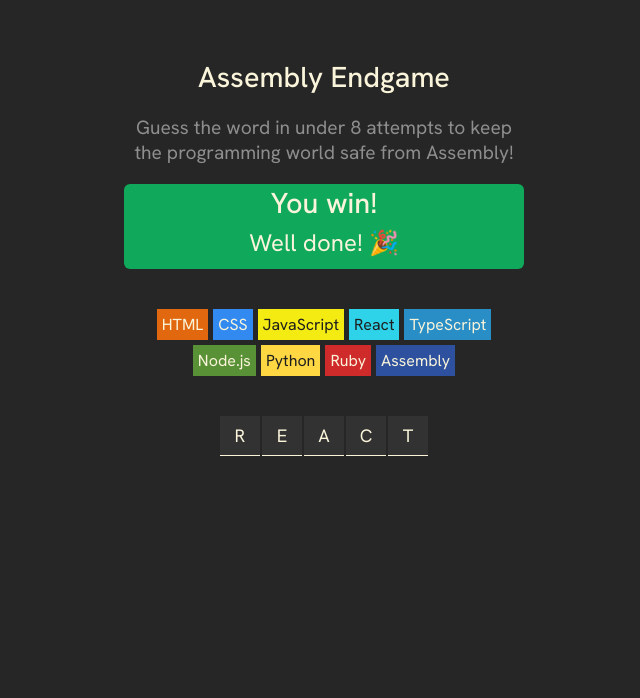
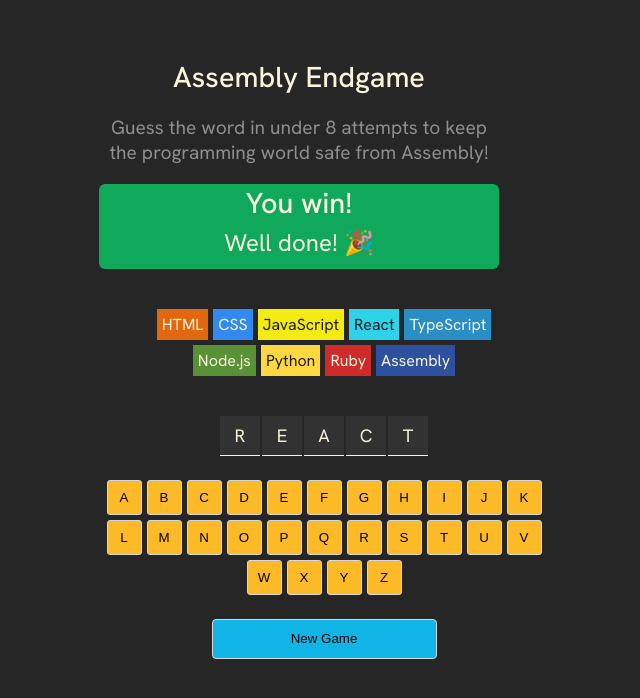
Before and after one commit to Umar71-Developer/Assembly-game, a React (Vite) app: page / in a window 1280 px wide. Shown: the top 698 px of the page, without its empty margins (316-956 px from the left). Built offline with nearby package versions, Linux system fonts and the light colour scheme.

Commit message:
word matching authentication is applied

```diff
--- a/package.json
+++ b/package.json
@@ -10,6 +10,7 @@
     "preview": "vite preview"
   },
   "dependencies": {
+    "clsx": "^2.1.1",
     "react": "^19.0.0",
     "react-dom": "^19.0.0"
   },
--- a/src/App.jsx
+++ b/src/App.jsx
@@ -1,16 +1,41 @@
 import  { useState } from 'react'
 import { languages } from "./languages"
+import clsx from 'clsx';
 
 function AssemblyEndGame() {
   const [currentWord , setCurrentWord] = useState("react")
+  const [guessedWord , setGuessedWord] = useState([])
 
-console.log(currentWord)
+  console.log(guessedWord)
+
+  const alphabet = "abcdefghijklmnopqrstuvwxyz"
+
+   function addToKeyboard(letter) {
+      setGuessedWord(prevLetter => {
+       return prevLetter.includes(letter) ? prevLetter : [...prevLetter , letter]
+      }
+      )
+   }
    const word = currentWord.split("").map((letter,index) => {
+
       return(
       <span key={index} className='letter'>{letter.toUpperCase()}</span>
       )
    })
 
+
+   const keyboardElements = alphabet.split("").map((letter , index) => {
+    const isGuessed = guessedWord.includes(letter)
+      const iscorrect = isGuessed && currentWord.includes(letter);
+      const isWrong = isGuessed && !currentWord.includes(letter)
+      const className = clsx({
+        correct : iscorrect,
+        wrong : isWrong
+      })
+      return(
+        <button onClick={() => addToKeyboard(letter)} key={index} className={className}>{letter.toUpperCase()}</button>
+      )
+   })
 
   const languageElements = languages.map(lang => {
     const styles = {
@@ -35,6 +60,8 @@
       {languageElements}
       </section>
       <section className='whole-letter'>{word}</section>
+      <section className='keyboard'>{keyboardElements}</section>
+      <button className="new-game">New Game</button>
     </main>
   )
 }
--- a/src/index.css
+++ b/src/index.css
@@ -61,6 +61,7 @@
     display: flex;
     justify-content: center;
     gap: 2px;
+    margin-bottom: 1.5rem;
 }
 section.whole-letter>span{
     height: 40px;
@@ -72,3 +73,37 @@
     font-size: 1.125rem;
     border-bottom: 1px solid #f9f4da;
 }
+section.keyboard{
+    max-width: 450px;
+    display: flex;
+    justify-content: center;
+    flex-wrap: wrap;
+    gap: 5px;
+    margin-bottom: 1.5rem;
+}
+section.keyboard >button{
+    height: 35px;
+    width: 35px;
+    background-color: #FCBA29;
+    border: 1px solid #D7D7D7;
+    border-radius: 3px;
+    cursor: pointer;
+}
+section.keyboard > button.correct {
+    background-color: #10A95B;
+}
+
+section.keyboard > button.wrong {
+    background-color: #EC5D49;
+}
+button.new-game {
+    background-color: #11B5E5;
+    border: 1px solid #D7D7D7;
+    border-radius: 4px;
+    width: 225px;
+    height: 40px;
+    padding: 6px 12px;
+    display: block;
+    margin-inline: auto;
+    cursor: pointer;
+}
```
Also changed, not shown: 1 other file (tests, documents, lock files or other folders).
